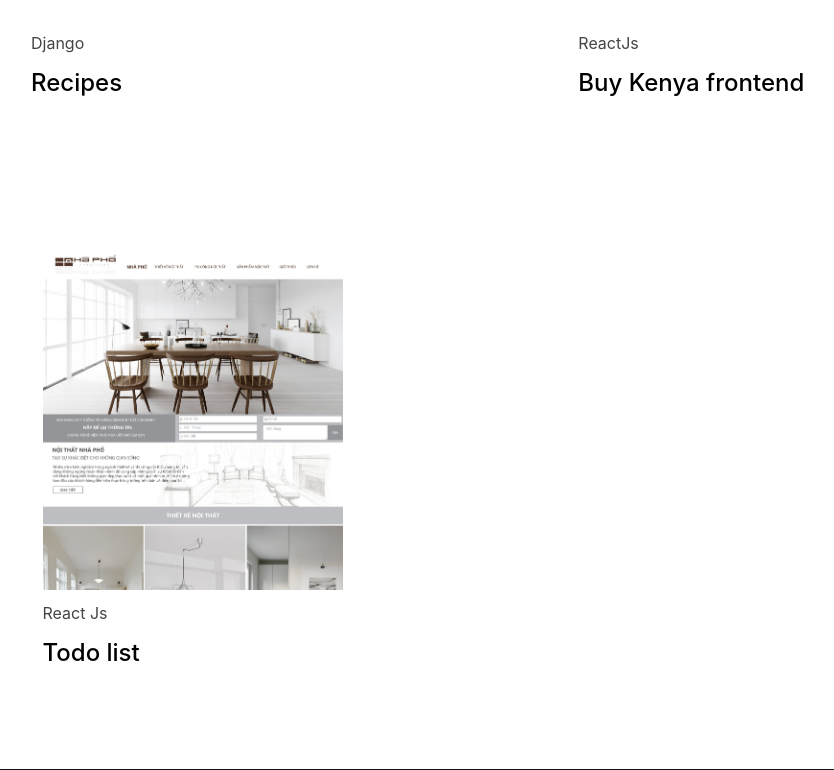
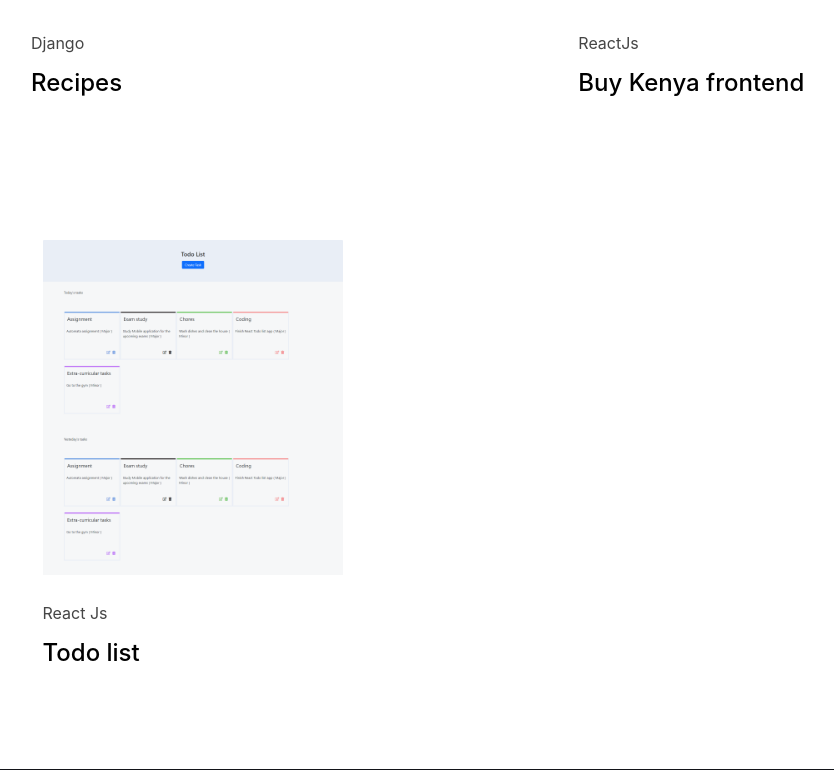
Before and after one commit to muminae100/portfolio, a Flask app: page /portfolio in a window 1280 px wide. Shown: the part 1775-2545 px from the top of the page, without its empty margins (233-1067 px from the left). Run offline with Flask 2, Linux system fonts and the light colour scheme; some libraries are stand-ins or nearby versions.

Commit message:
Fix typo

```diff
--- a/templates/portfolio.html
+++ b/templates/portfolio.html
@@ -28,9 +28,7 @@
 
                 </div>
                 <div class="project-desc">
-                  <a style="text-decoration: none;" href="#">
                   <p class="para">Flask</p>
-                  </a>
                   <a style="text-decoration: none;" href="https://kevinsonssupply.co.ke">
                   <p class="proj-name">Kevin $ Sons general supply company</p>
                   </a>
@@ -50,9 +48,7 @@
 
                     </div>
                     <div class="project-desc">
-                      <a style="text-decoration: none;" href="#">
                       <p class="para">Flask</p>
-                      </a>
                       <a style="text-decoration: none;" href="https://cymo-blog.herokuapp.com">
                       <p class="proj-name">WorldTimes</p>
                       </a>
@@ -76,9 +72,7 @@
 
                     </div>
                     <div class="project-desc">
-                      <a style="text-decoration: none;" href="#">
                       <p class="para">Flask</p>
-                      </a>
                       <a style="text-decoration: none;" href="https://github.com/muminae100/Buy-Kenya-Api">
                       <p class="proj-name">Buy Kenya Api</p>
                       </a>
@@ -95,17 +89,15 @@
                 <div class="project">
                     <div class="content">
                       <div class="screen">
-                        <a style="text-decoration: none;" href="#">
+                        <a style="text-decoration: none;" href="https://github.com/muminae100/recipes">
                         <img id="img4" src="{{ url_for('static', filename = 'img/howtocookrecipes.png') }}">
                         </a>
                       </div>
 
                     </div>
                     <div class="project-desc">
-                      <a style="text-decoration: none;" href="#">
                       <p class="para">Django</p>
-                      </a>
-                      <a style="text-decoration: none;" href="#">
+                      <a style="text-decoration: none;" href="https://github.com/muminae100/recipes">
                       <p class="proj-name">Recipes</p>
                       </a>
                     </div>
@@ -119,17 +111,15 @@
                 <div class="project">
                     <div class="content">
                       <div class="screen">
-                        <a style="text-decoration: none;" href="#">
+                        <a style="text-decoration: none;" href="https://github.com/muminae100/ReactJs-BuyKenya-Frontend">
                         <img id="img3" src="{{ url_for('static', filename = 'img/buykenyafrontend.png') }}">
                         </a>
                       </div>
 
                     </div>
                     <div class="project-desc">
-                      <a style="text-decoration: none;" href="#">
                       <p class="para">ReactJs</p>
-                      </a>
-                      <a style="text-decoration: none;" href="#">
+                      <a style="text-decoration: none;" href="https://github.com/muminae100/ReactJs-BuyKenya-Frontend">
                       <p class="proj-name">Buy Kenya frontend</p>
                       </a>
                     </div>
@@ -143,17 +133,15 @@
                 <div class="project">
                     <div class="content">
                       <div class="screen">
-                        <a style="text-decoration: none;" href="#">
-                        <img id="img6" src="../static/img/aFFEZ9U.jpg">
+                        <a style="text-decoration: none;" href="https://simon-react-todo.herokuapp.com/">
+                        <img id="img6" src="{{ url_for('static', filename = 'img/todo-img.png') }}">
                         </a>
                       </div>
 
                     </div>
                     <div class="project-desc">
-                      <a style="text-decoration: none;" href="#">
                       <p class="para">React Js</p>
-                      </a>
-                      <a style="text-decoration: none;" href="#">
+                      <a style="text-decoration: none;" href="https://simon-react-todo.herokuapp.com/">
                       <p class="proj-name">Todo list</p>
                       </a>
                     </div>
```
